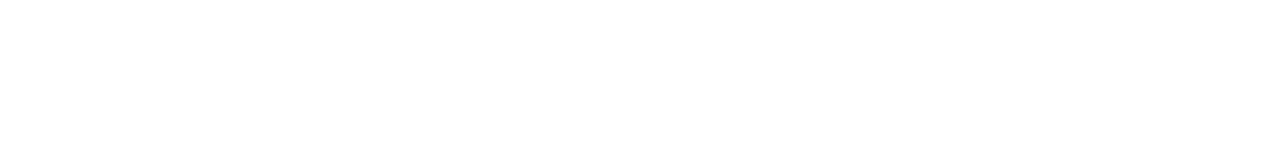
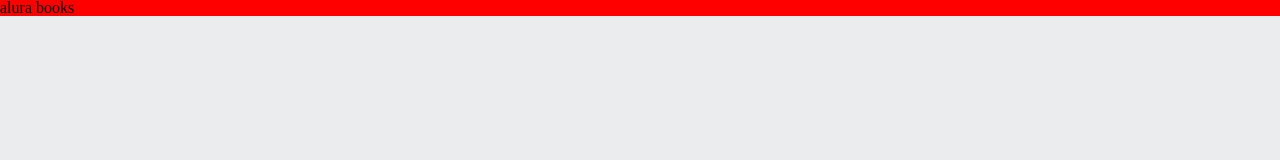
Before and after one commit to adryangp/alurabook, a plain HTML site: page index.html in a window 1280 px wide. Drawn offline with Linux system fonts and the light colour scheme.

Commit message:
Add files via upload

```diff
--- a/index.html
+++ b/index.html
@@ -4,9 +4,11 @@
     <meta charset="UTF-8">
     <meta http-equiv="X-UA-Compatible" content="IE=edge">
     <meta name="viewport" content="width=device-width, initial-scale=1.0">
-    <title>Document</title>
+    <title>alura book</title>
+    <link rel="stylesheet" href="style.css">
+    <link rel="stylesheet" href="reset.css">
 </head>
 <body>
-
+    <h1>alura books</h1>
 </body>
 </html>
--- /dev/null
+++ b/reset.css
@@ -0,0 +1,48 @@
+/* http://meyerweb.com/eric/tools/css/reset/
+   v2.0 | 20110126
+   License: none (public domain)
+*/
+
+html, body, div, span, applet, object, iframe,
+h1, h2, h3, h4, h5, h6, p, blockquote, pre,
+a, abbr, acronym, address, big, cite, code,
+del, dfn, em, img, ins, kbd, q, s, samp,
+small, strike, strong, sub, sup, tt, var,
+b, u, i, center,
+dl, dt, dd, ol, ul, li,
+fieldset, form, label, legend,
+table, caption, tbody, tfoot, thead, tr, th, td,
+article, aside, canvas, details, embed,
+figure, figcaption, footer, header, hgroup,
+menu, nav, output, ruby, section, summary,
+time, mark, audio, video {
+	margin: 0;
+	padding: 0;
+	border: 0;
+	font-size: 100%;
+	font: inherit;
+	vertical-align: baseline;
+}
+/* HTML5 display-role reset for older browsers */
+article, aside, details, figcaption, figure,
+footer, header, hgroup, menu, nav, section {
+	display: block;
+}
+body {
+	line-height: 1;
+}
+ol, ul {
+	list-style: none;
+}
+blockquote, q {
+	quotes: none;
+}
+blockquote:before, blockquote:after,
+q:before, q:after {
+	content: '';
+	content: none;
+}
+table {
+	border-collapse: collapse;
+	border-spacing: 0;
+}
--- /dev/null
+++ b/style.css
@@ -0,0 +1,9 @@
+:root {
+    --cor-de-fundo: #ebecee;
+}
+body {
+    background-color: var(--cor-de-fundo)
+}
+h1 {
+    background-color: rgb(255, 0, 0);
+}
```
